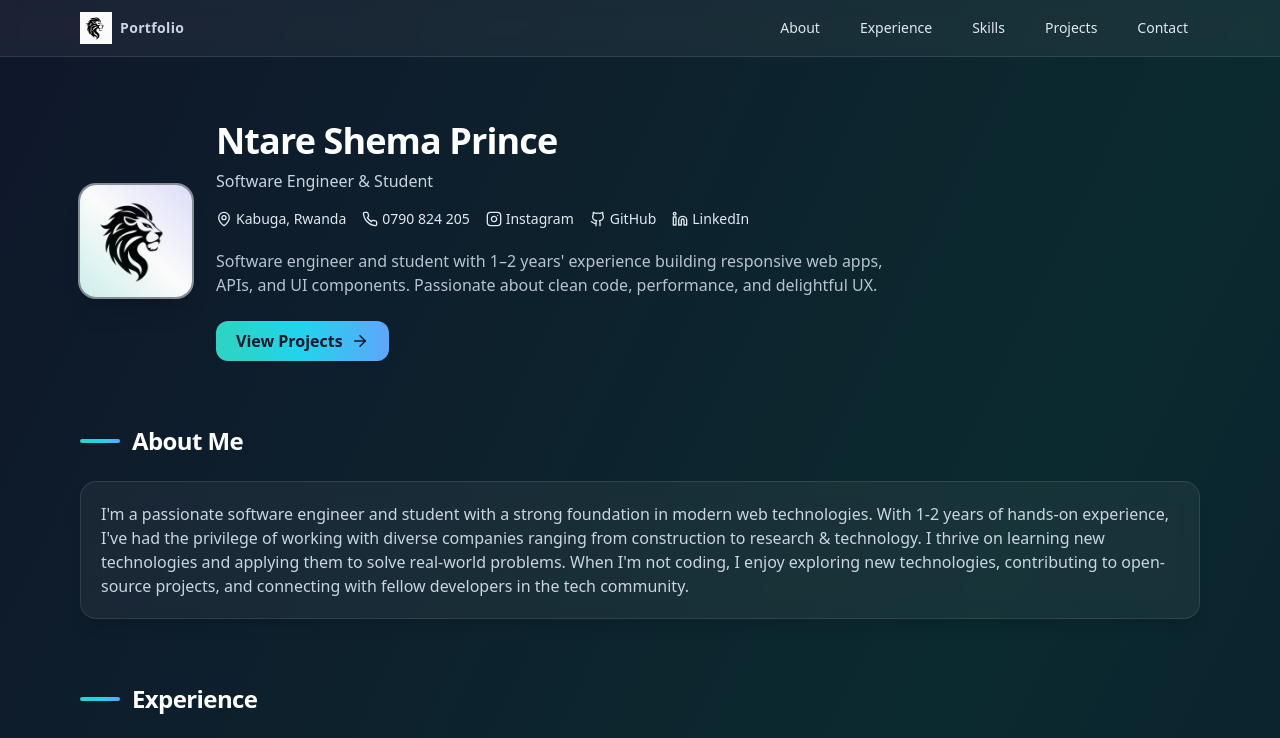
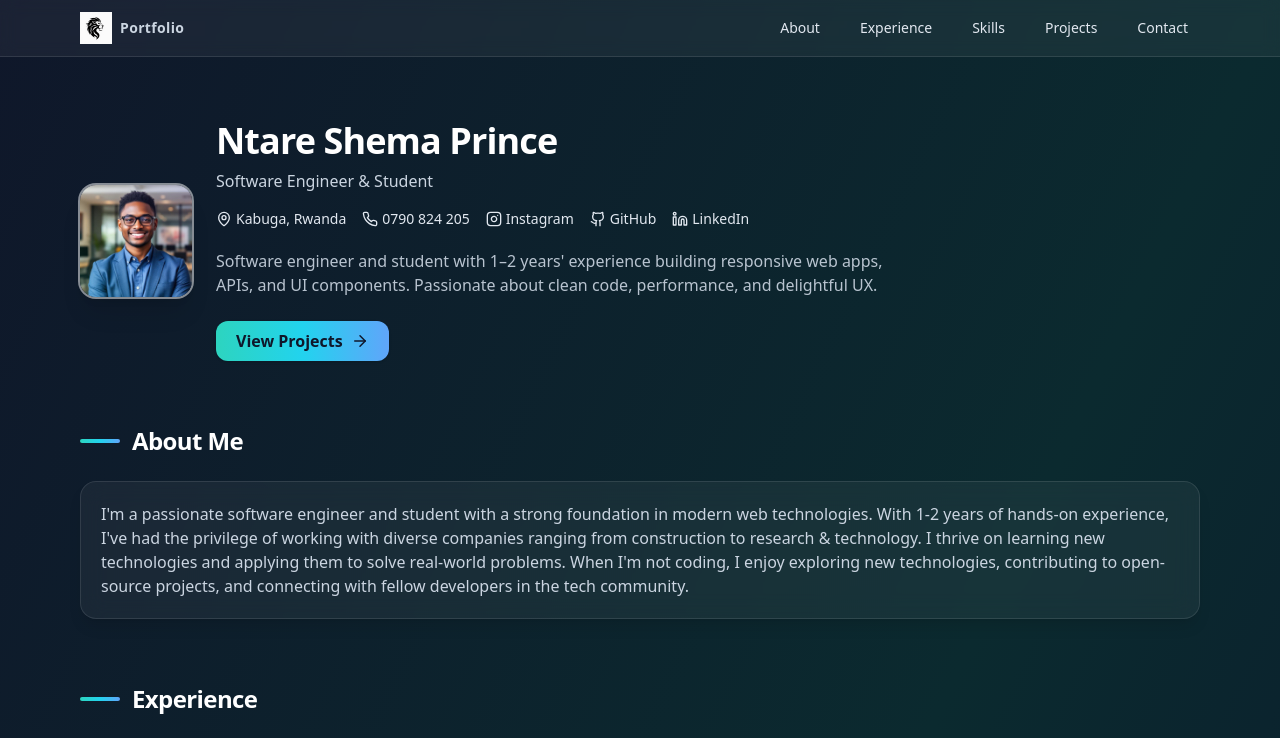
Before and after one commit to nttare0/prince-shema-portfolio, a React (Vite) app: page / in a window 1280 px wide. Shown: the top 738 px of the page. Built offline with nearby package versions, Linux system fonts and the light colour scheme.

Commit message:
Change logo image

```diff
--- a/src/pages/ModernIndex.tsx
+++ b/src/pages/ModernIndex.tsx
@@ -110,7 +110,7 @@ const PROJECTS = [
 const Avatar = () => (
   <div className="relative w-28 h-28 rounded-2xl overflow-hidden ring-2 ring-white/50 shadow-xl">
     <img
-      src={logoImage}
+      src={ntareProfileImage}
       alt={PROFILE.pictureAlt}
       className="w-full h-full object-cover"
     />
```
